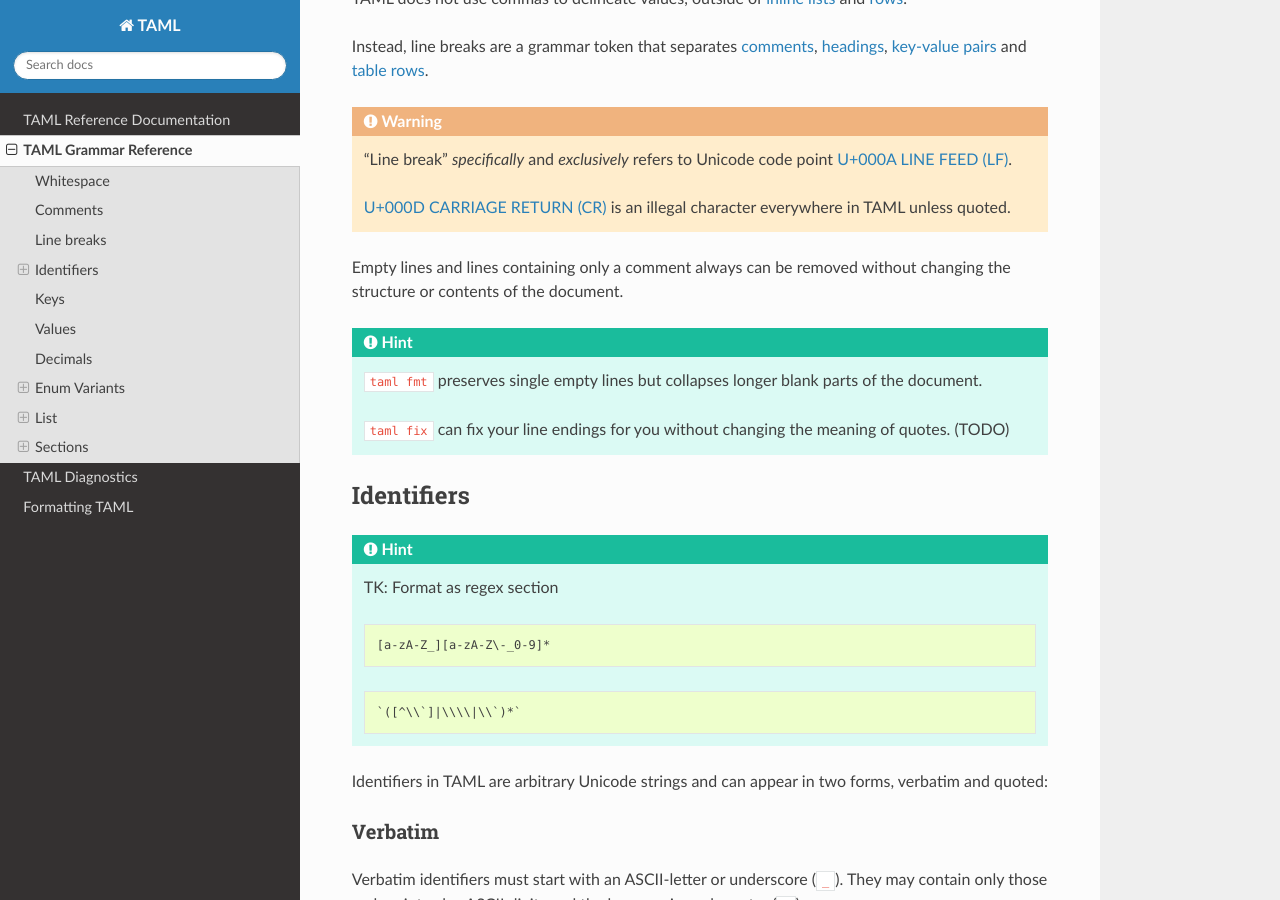
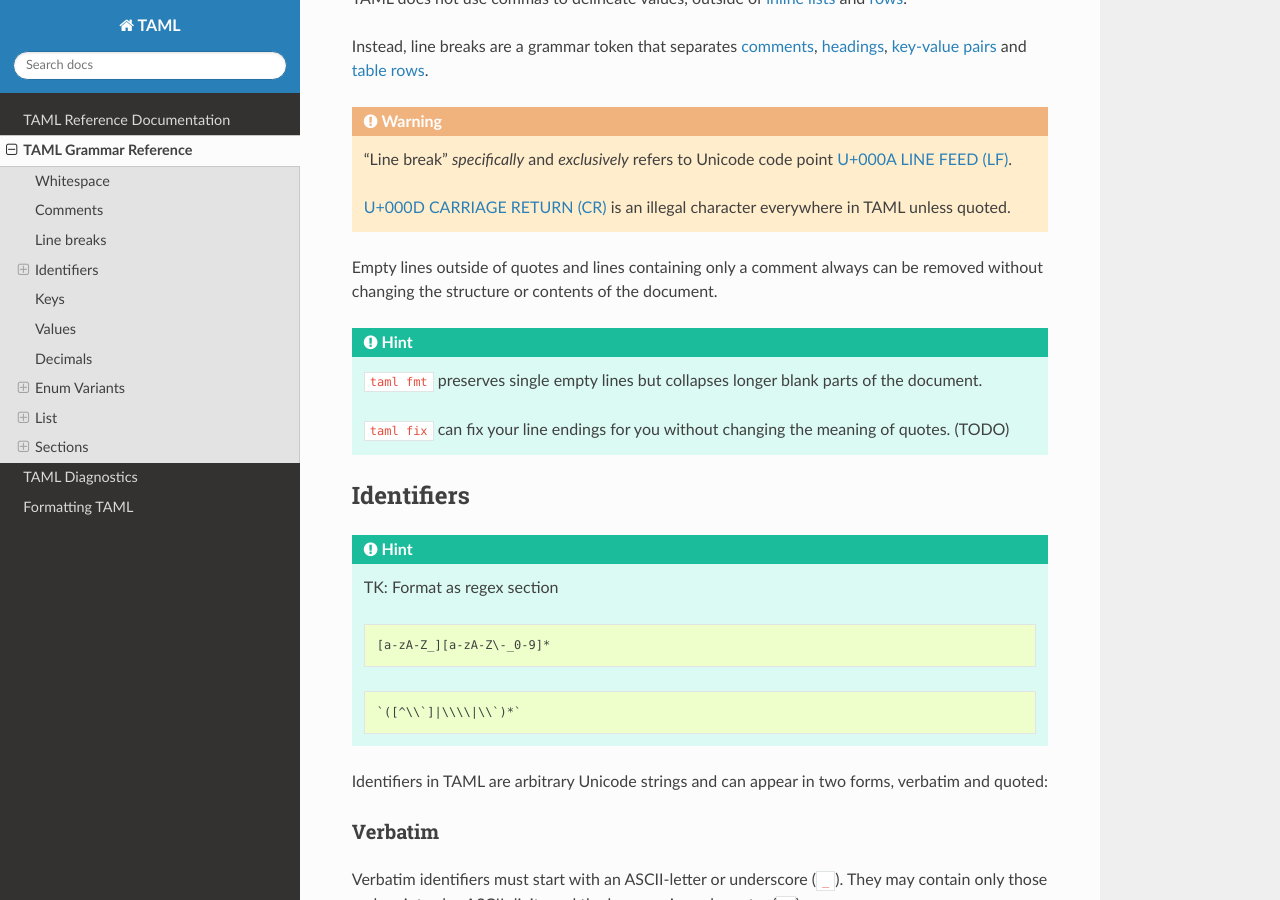
Before and after one commit to Tamschi/taml, a Sphinx documentation site: the page built from docs/grammar.rst, in a window 1280 px wide and 900 px high, scrolled down 1025 px. Built offline with Sphinx 7.4.7 and the Read the Docs theme 2.0.0, drawn with Linux system fonts in a browser that asks for light colours.

Commit message:
This should be more precise

```diff
--- a/docs/grammar.rst
+++ b/docs/grammar.rst
@@ -52,7 +52,7 @@ Instead, line breaks are a grammar token that separates comments_, headings_, `k
 
 	`U+000D CARRIAGE RETURN (CR) <https://graphemica.com/000D>`_ is an illegal character everywhere in TAML unless quoted.
 
-Empty lines and lines containing only a comment always can be removed without changing the structure or contents of the document.
+Empty lines outside of quotes and lines containing only a comment always can be removed without changing the structure or contents of the document.
 
 .. hint::
 
```
